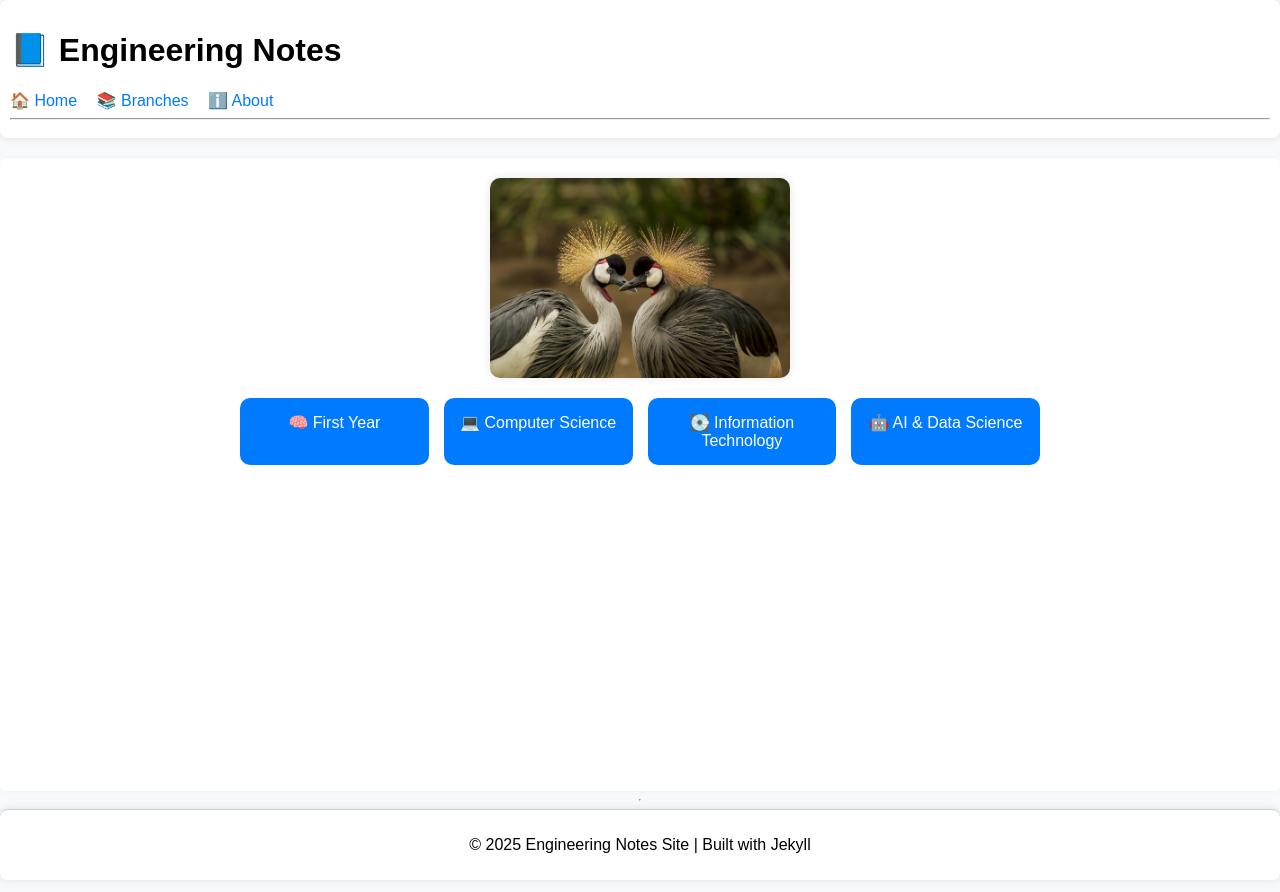
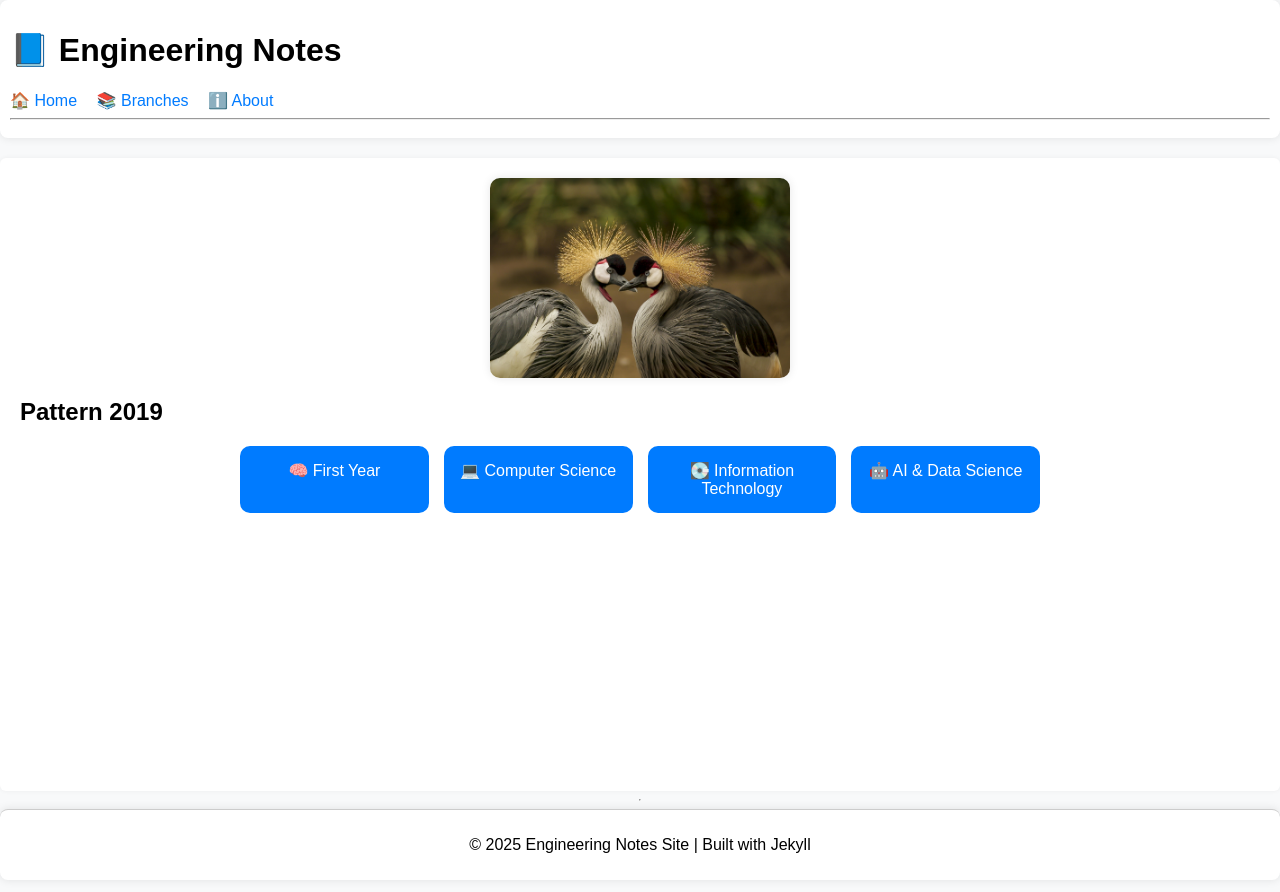
Before and after one commit to aryanmungekar/study-demo, a Jekyll site: the page built from index.md, in a window 1280 px wide. Shown: the top 892 px of the page. Built offline with Jekyll 4.4.1, drawn with Linux system fonts in a browser that asks for light colours.

Commit message:
Update index.md

```diff
--- a/index.md
+++ b/index.md
@@ -7,6 +7,7 @@ title: Home
   <img class="slider-image" id="slider" src="{{ site.baseurl }}/assets/images/slider/slider1.jpg" alt="Slide 1">
 </div>
 
+<h2>Pattern 2019</h2>
 <div class="branch-grid">
   <a class="branch-btn" href="{{ site.baseurl }}/first-year/">🧠 First Year</a>
   <a class="branch-btn" href="{{ site.baseurl }}/computer-science/">💻 Computer Science</a>
```
